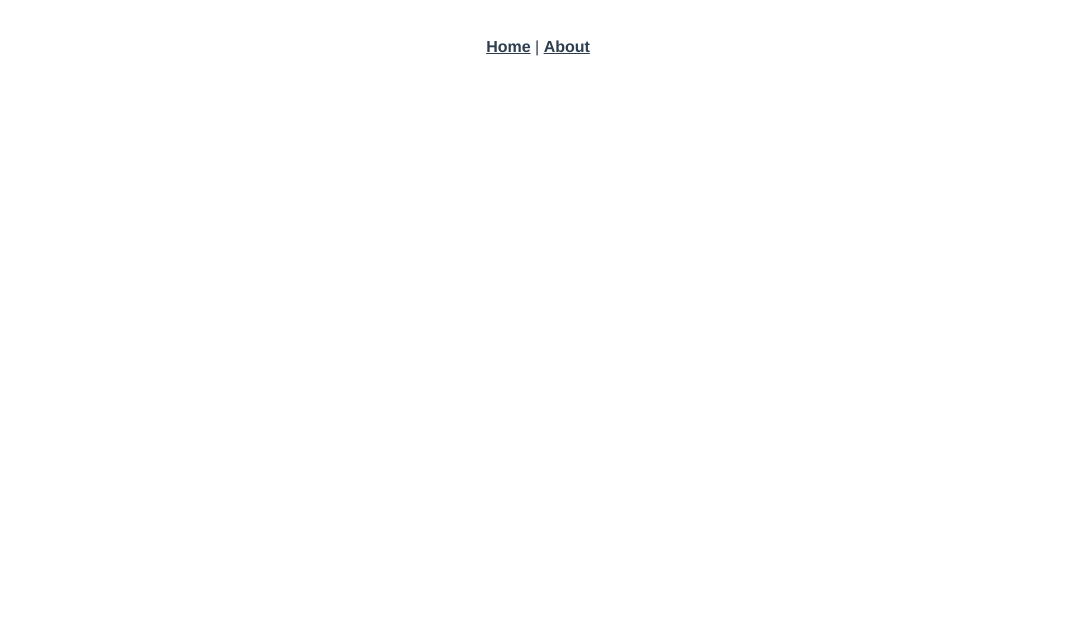
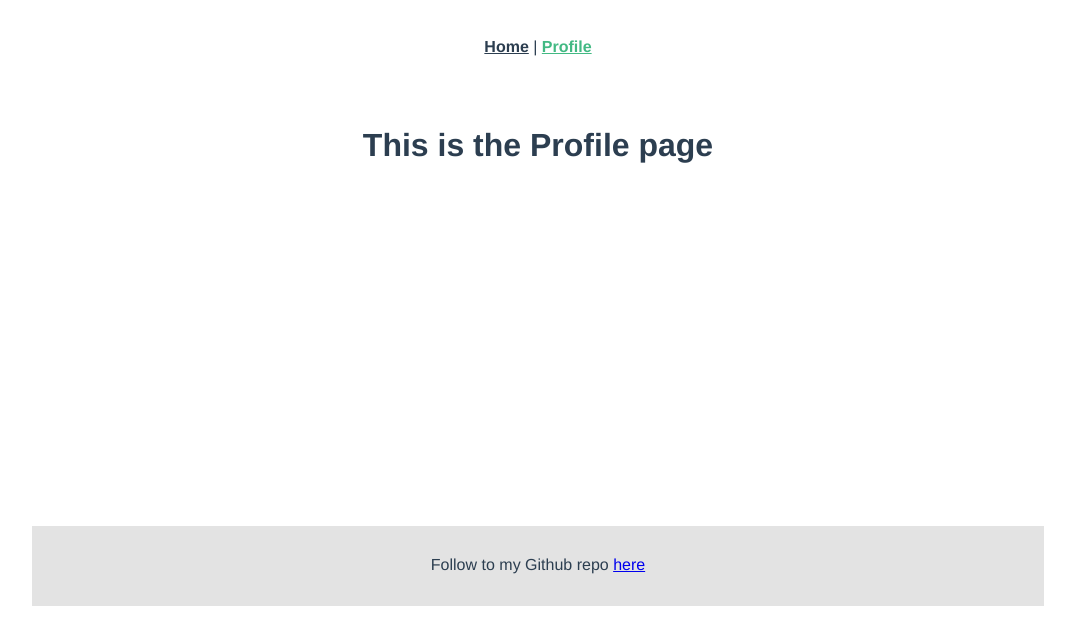
Before and after one commit to JadenHowell/creative-4, a Vue app in the folder front-end/chef-catalog/: page /profile in a window 1280 px wide. Shown: the top 644 px of the page, without its empty margins (102-1177 px from the left). Built offline with nearby package versions, Linux system fonts and the light colour scheme.

Commit message:
update favicon, add footer

```diff
--- a/front-end/chef-catalog/public/index.html
+++ b/front-end/chef-catalog/public/index.html
@@ -5,7 +5,7 @@
     <meta http-equiv="X-UA-Compatible" content="IE=edge">
     <meta name="viewport" content="width=device-width,initial-scale=1.0">
     <link rel="icon" href="<%= BASE_URL %>favicon.ico">
-    <title><%= htmlWebpackPlugin.options.title %></title>
+    <title>Chef Catalog</title>
   </head>
   <body>
     <noscript>
--- a/front-end/chef-catalog/src/App.vue
+++ b/front-end/chef-catalog/src/App.vue
@@ -2,9 +2,14 @@
   <div id="app">
     <div id="nav">
       <router-link to="/">Home</router-link> |
-      <router-link to="/about">About</router-link>
+      <router-link to="/profile">Profile</router-link>
     </div>
-    <router-view/>
+    <div class="content">
+      <router-view/>
+    </div>
+    <div class="footer">
+      <div class="githublink">Follow to my Github repo <a href="https://github.com/JadenHowell/creative-4">here</a></div>
+    </div>
   </div>
 </template>
 
@@ -29,4 +34,24 @@
 #nav a.router-link-exact-active {
   color: #42b983;
 }
+
+.content {
+  padding: 20px 100px;
+  min-height: 400px;
+}
+
+/* Footer */
+.footer {
+  height: 50px;
+  background: #e3e3e3;
+  padding-top: 30px;
+  margin: 0 auto;
+  font-size: 16px;
+  width: 80%;
+}
+
+.githublink{
+  text-align: center;
+  margin: 0 auto;
+}
 </style>
--- a/front-end/chef-catalog/src/components/HelloWorld.vue
+++ /dev/null
@@ -1,59 +0,0 @@
-<template>
-  <div class="hello">
-    <h1>{{ msg }}</h1>
-    <p>
-      For a guide and recipes on how to configure / customize this project,<br>
-      check out the
-      <a href="https://cli.vuejs.org" target="_blank" rel="noopener">vue-cli documentation</a>.
-    </p>
-    <h3>Installed CLI Plugins</h3>
-    <ul>
-      <li><a href="https://github.com/vuejs/vue-cli/tree/dev/packages/%40vue/cli-plugin-babel" target="_blank" rel="noopener">babel</a></li>
-      <li><a href="https://github.com/vuejs/vue-cli/tree/dev/packages/%40vue/cli-plugin-router" target="_blank" rel="noopener">router</a></li>
-      <li><a href="https://github.com/vuejs/vue-cli/tree/dev/packages/%40vue/cli-plugin-eslint" target="_blank" rel="noopener">eslint</a></li>
-    </ul>
-    <h3>Essential Links</h3>
-    <ul>
-      <li><a href="https://vuejs.org" target="_blank" rel="noopener">Core Docs</a></li>
-      <li><a href="https://forum.vuejs.org" target="_blank" rel="noopener">Forum</a></li>
-      <li><a href="https://chat.vuejs.org" target="_blank" rel="noopener">Community Chat</a></li>
-      <li><a href="https://twitter.com/vuejs" target="_blank" rel="noopener">Twitter</a></li>
-      <li><a href="https://news.vuejs.org" target="_blank" rel="noopener">News</a></li>
-    </ul>
-    <h3>Ecosystem</h3>
-    <ul>
-      <li><a href="https://router.vuejs.org" target="_blank" rel="noopener">vue-router</a></li>
-      <li><a href="https://vuex.vuejs.org" target="_blank" rel="noopener">vuex</a></li>
-      <li><a href="https://github.com/vuejs/vue-devtools#vue-devtools" target="_blank" rel="noopener">vue-devtools</a></li>
-      <li><a href="https://vue-loader.vuejs.org" target="_blank" rel="noopener">vue-loader</a></li>
-      <li><a href="https://github.com/vuejs/awesome-vue" target="_blank" rel="noopener">awesome-vue</a></li>
-    </ul>
-  </div>
-</template>
-
-<script>
-export default {
-  name: 'HelloWorld',
-  props: {
-    msg: String
-  }
-}
-</script>
-
-<!-- Add "scoped" attribute to limit CSS to this component only -->
-<style scoped>
-h3 {
-  margin: 40px 0 0;
-}
-ul {
-  list-style-type: none;
-  padding: 0;
-}
-li {
-  display: inline-block;
-  margin: 0 10px;
-}
-a {
-  color: #42b983;
-}
-</style>
--- a/front-end/chef-catalog/src/router/index.js
+++ b/front-end/chef-catalog/src/router/index.js
@@ -1,6 +1,7 @@
 import Vue from 'vue'
 import VueRouter from 'vue-router'
 import Home from '../views/Home.vue'
+import Profile from '../views/Profile.vue'
 
 Vue.use(VueRouter)
 
@@ -11,12 +12,9 @@ const routes = [
     component: Home
   },
   {
-    path: '/about',
-    name: 'About',
-    // route level code-splitting
-    // this generates a separate chunk (about.[hash].js) for this route
-    // which is lazy-loaded when the route is visited.
-    component: () => import(/* webpackChunkName: "about" */ '../views/About.vue')
+    path: '/profile',
+    name: 'Profile',
+    component: Profile
   }
 ]
 
--- a/front-end/chef-catalog/src/views/Home.vue
+++ b/front-end/chef-catalog/src/views/Home.vue
@@ -1,18 +1,13 @@
 <template>
   <div class="home">
-    <img alt="Vue logo" src="../assets/logo.png">
-    <HelloWorld msg="Welcome to Your Vue.js App"/>
+    <h1>This is the Home page</h1>
   </div>
 </template>
 
 <script>
-// @ is an alias to /src
-import HelloWorld from '@/components/HelloWorld.vue'
-
 export default {
   name: 'Home',
   components: {
-    HelloWorld
   }
 }
 </script>
--- a/front-end/chef-catalog/src/views/About.vue
+++ b/front-end/chef-catalog/src/views/Profile.vue
@@ -1,5 +1,5 @@
 <template>
   <div class="about">
-    <h1>This is an about page</h1>
+    <h1>This is the Profile page</h1>
   </div>
 </template>
```
Also changed, not shown: 2 other files (tests, documents, lock files or other folders).
